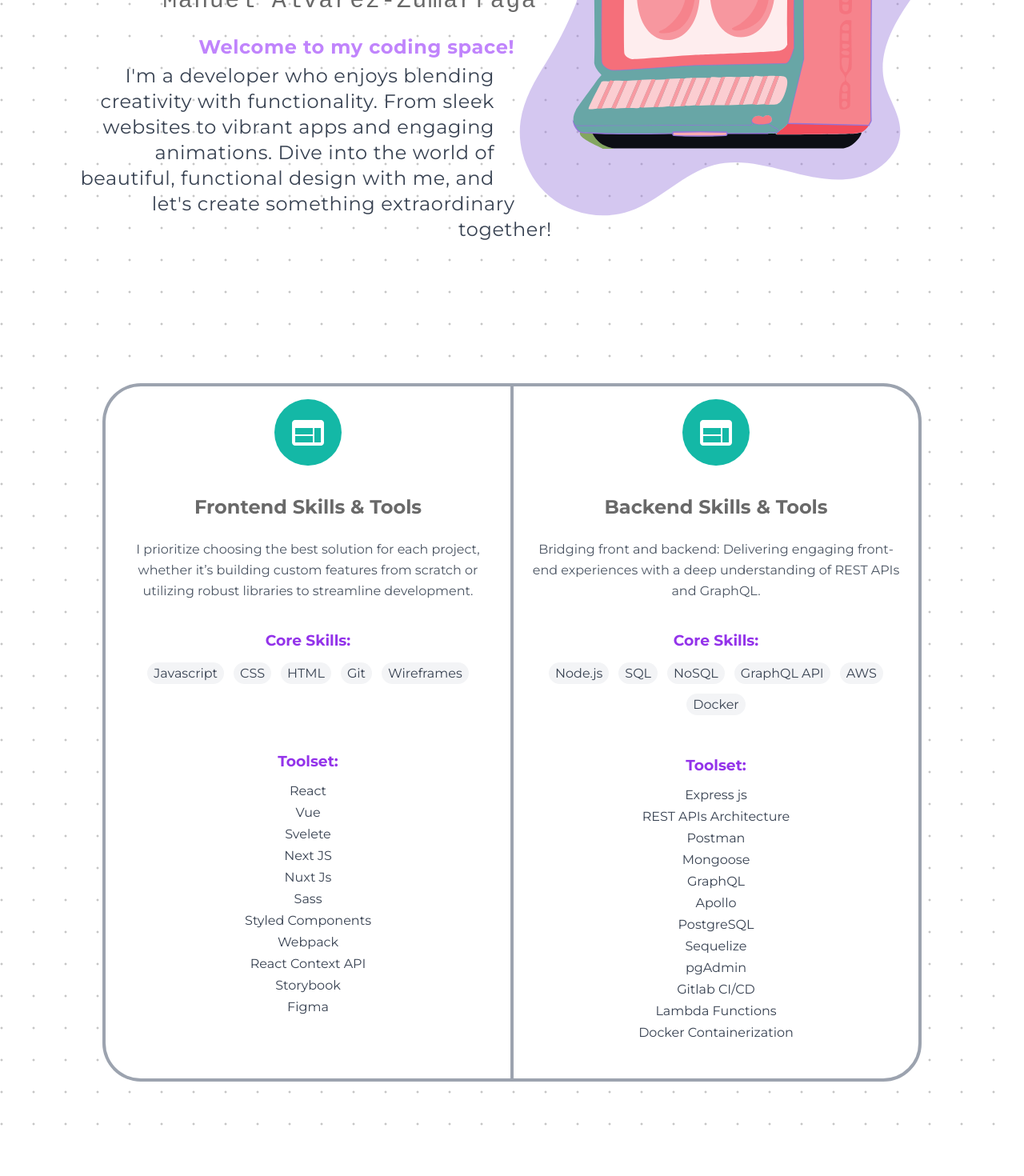
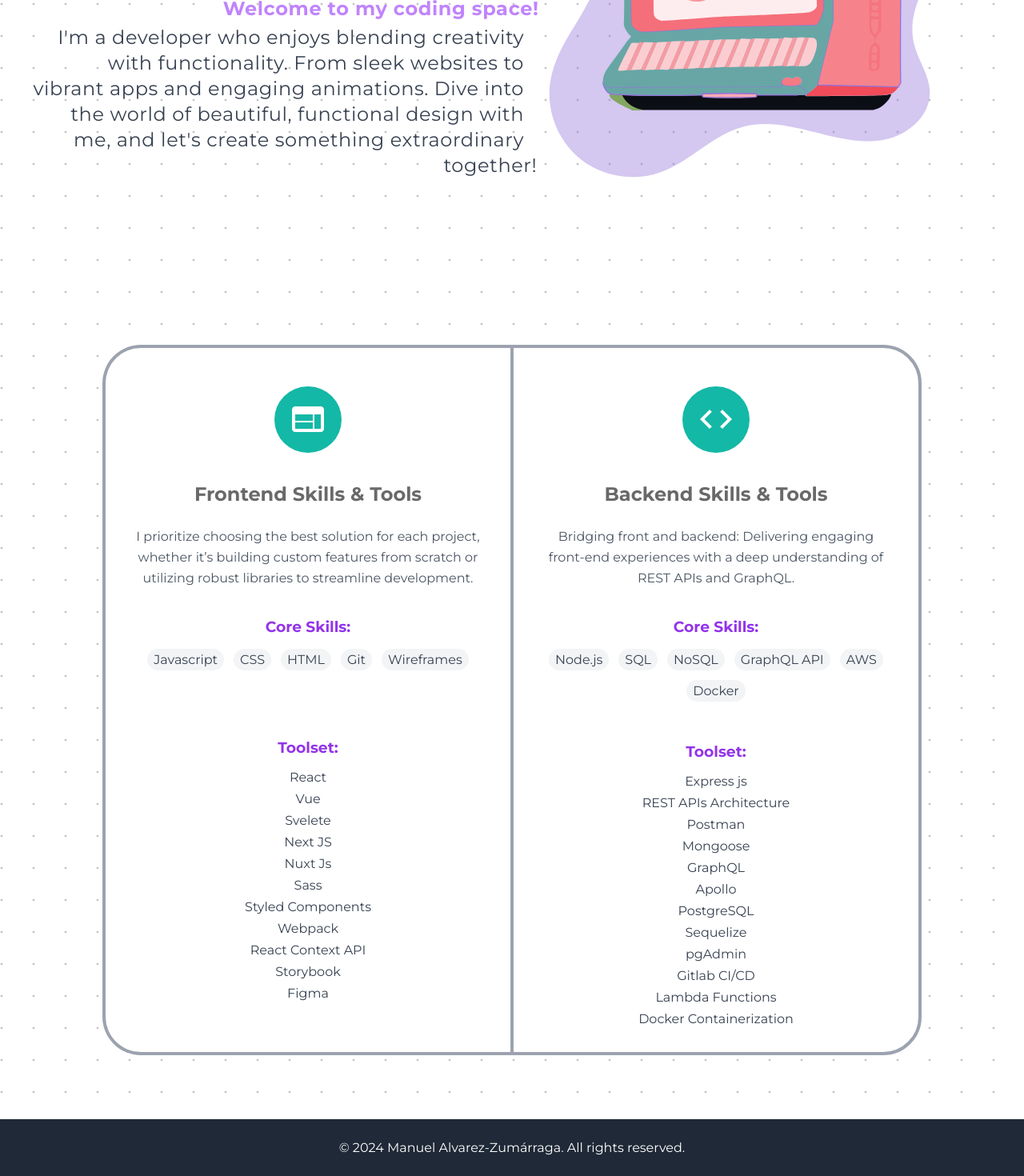
Before and after one commit to azuldev1/web-dev-folio, a SvelteKit app: page / in a window 1280 px wide. Shown: the part 317-1787 px from the top of the page at 80% size. Before the commit the page ends 1737 px from the top, so only its background shows below. Built offline with nearby package versions, Linux system fonts and the light colour scheme.

Commit message:
more tweaks sm screens

```diff
--- a/src/lib/components/Card.svelte
+++ b/src/lib/components/Card.svelte
@@ -25,7 +25,7 @@
 
 <div
 	class={`
-	flex-1 bg-white p-4 text-center flex flex-col items-center
+	flex-1 bg-white pt-4 px-3 md:pt-12 md:px-8 text-center flex flex-col items-center
 	border-gray-400 border-solid border-4 rounded-[3rem]
 	${getWidth(index, totalCards)}
 	${
@@ -42,15 +42,19 @@
 	${isSet ? '' : 'w-full'}
 `}
 >
-	<div class="bg-teal-500 w-[5.2rem] h-[5.2rem] rounded-full mb-4 flex items-center justify-center">
-		<span class="material-icons text-5xl text-white">
+	<div
+		class="bg-teal-500 w-[4rem] h-[4rem] md:w-[5.2rem] md:h-[5.2rem] rounded-full mb-4 flex items-center justify-center"
+	>
+		<span class="material-icons text-3xl lg:text-5xl text-white">
 			{icon}
 		</span>
 	</div>
-	<h2 class="text-2xl font-bold mb-2">{title}</h2>
-	<p class="text-gray-600 mb-4 text-center min-h-[80px] leading-relaxed">{description}</p>
+	<h2 class="text-xl md:text-2xl font-bold mb-2">{title}</h2>
+	<p class="text-gray-600 mb-4 text-center md:min-h-[80px] leading-normal md:leading-relaxed">
+		{description}
+	</p>
 	{#each sections as section}
-		<div class="text-center mb-4 w-full min-h-[135px]">
+		<div class="text-center mb-4 w-full md:min-h-[135px]">
 			<h3 class="font-semibold text-purple-600 mb-1">{section.heading}</h3>
 			{#if section.itemsInline}
 				<ul class="text-gray-700 list-none p-0 flex flex-wrap justify-center gap-3">
@@ -59,7 +63,7 @@
 					{/each}
 				</ul>
 			{:else if section.items}
-				<ul class="text-gray-700 list-none p-0 space-y-2">
+				<ul class="text-gray-700 list-none p-0 space-y-1 md:space-y-2">
 					{#each section.items as item}
 						<li>{item}</li>
 					{/each}
--- a/src/lib/components/CardContainer.svelte
+++ b/src/lib/components/CardContainer.svelte
@@ -31,7 +31,7 @@
 			]
 		},
 		{
-			icon: 'web',
+			icon: 'code',
 			title: 'Backend Skills & Tools',
 			description:
 				'Bridging front and backend: Delivering engaging front-end experiences with a deep understanding of REST APIs and GraphQL.',
--- a/src/routes/+layout.svelte
+++ b/src/routes/+layout.svelte
@@ -29,14 +29,18 @@
 			</Row>
 		</TopAppBar>
 	</div>
-	<div class="flexor-content">
+	<div class="mt-1 mx-1 mt-2 md:mt-4.5 md:mx-3 lg:mx-4 lg:mt-5">
 		<slot />
 	</div>
+	<footer class="footer bg-gray-800 text-white">
+		<p>&copy; 2024 Manuel Alvarez-Zumárraga. All rights reserved.</p>
+	</footer>
 </div>
 
 <style>
 	:global(body) {
-		padding: 10px;
+		padding: 0;
+		margin: 0;
 		background-color: none !important;
 		/* diameter of the circle */
 		--d: 2px;
@@ -67,6 +71,7 @@
 	.flexy {
 		display: flex;
 		flex-wrap: wrap;
+		justify-content: center;
 	}
 
 	.flexor {
@@ -76,7 +81,14 @@
 
 	.flexor-content {
 		flex-grow: 1;
-		margin: 18px 12px;
 		height: 100%;
 	}
+	.footer {
+		text-align: center;
+		padding: 10px;
+		margin-top: 10vh;
+		width: 100%;
+		position: relative;
+		bottom: 0;
+	}
 </style>
--- a/src/routes/+page.svelte
+++ b/src/routes/+page.svelte
@@ -4,7 +4,7 @@
 	import ScreenSaver from '$lib/components/ScreenSaver.svelte';
 </script>
 
-<main class="bg-gradient-to-b from-purple-500 to-white min-h-screen p-8">
+<main class="bg-gradient-to-b from-purple-500 to-white min-h-screen">
 	<div class="container mx-auto">
 		<div class="mainContainer flex flex-col gap-y-12 lg:gap-y-16">
 			<!-- <ScreenSaver /> -->
@@ -19,12 +19,12 @@
 						Web<br class="hidden lg:inline" /> Developer
 					</h1>
 					<h1
-						class="mt-3 font-medium font-mono text-2xl lg:text-2xl xl:text-3xl leading-relaxed tracking-wider"
+						class="mt-3 font-semibold font-mono text-xl md:text-2xl xl:text-3xl leading-relaxed tracking-wider"
 					>
 						Manuel Alvarez-Zumárraga
 					</h1>
 					<p
-						class="mt-6 mb-0 text-xl lg:text-lg xl:text-2xl leading-relaxed tracking-wide text-gray-700"
+						class="mt-6 mb-0 text-lg lg:text-lg xl:text-2xl leading-relaxed tracking-wide text-gray-700"
 					>
 						<span class="font-bold text-lg lg:text-xl xl:text-2xl block mb-1 text-purple-400"
 							>Welcome to my coding space!</span
@@ -63,7 +63,6 @@
 	}
 	.text-content {
 		text-align: center;
-		padding: 0 2rem;
 	}
 
 	.shape-wrapper {
```
